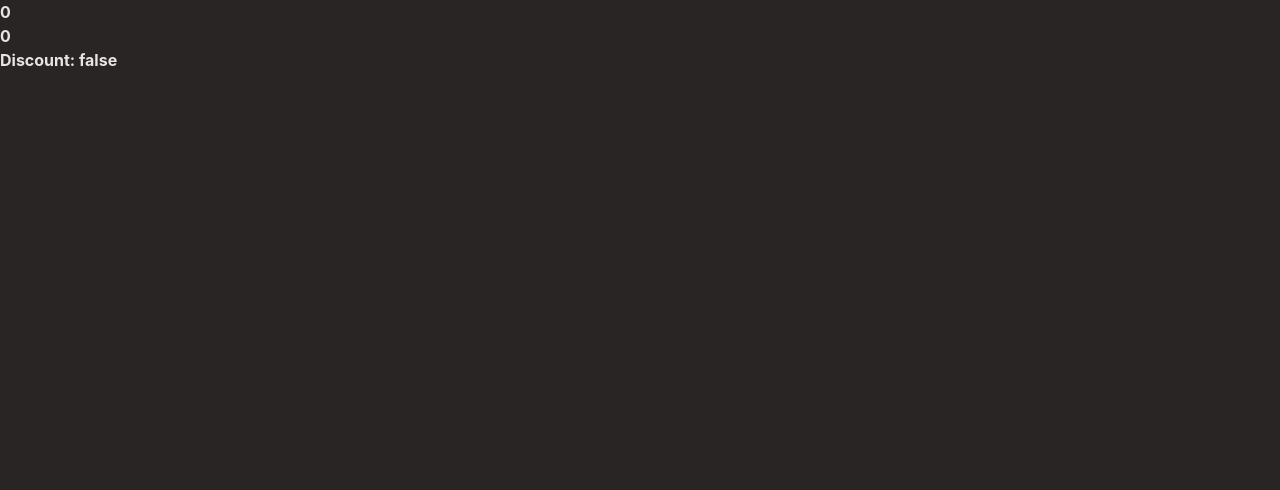
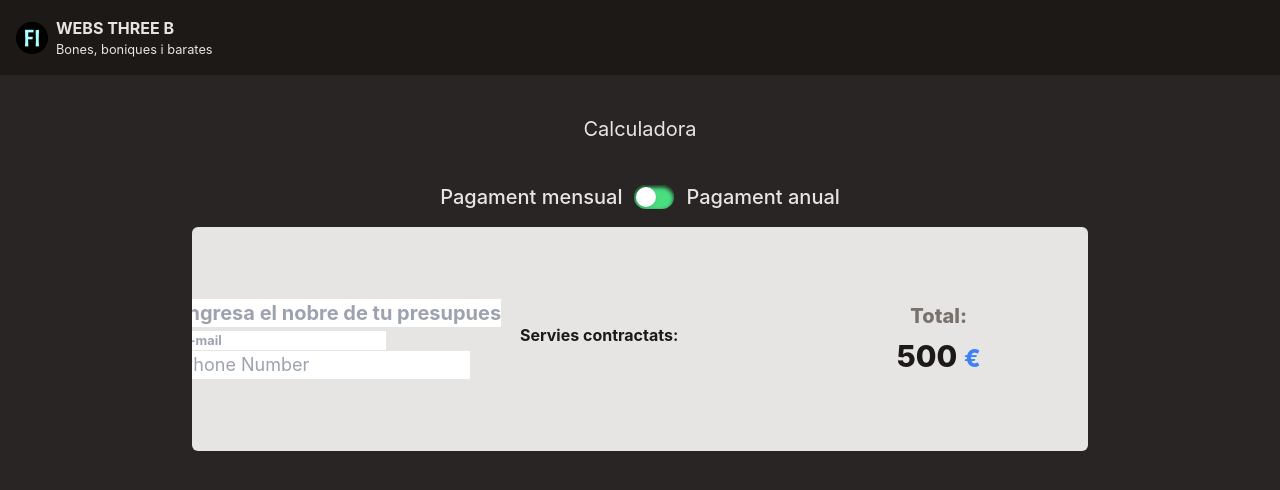
Before and after one commit to JuanDNJ/s6-pressupostos, a React (Vite) app: page /s6-pressupostos/view-pressupost in a window 1280 px wide. Shown: the top 490 px of the page. Built offline with nearby package versions, Linux system fonts and the light colour scheme.

Commit message:
Creando la vista para compartir el presupuesto

```diff
--- a/src/App.jsx
+++ b/src/App.jsx
@@ -4,6 +4,7 @@ import Calculator from "./pages/Calculator";
 import Store from "./context/Store";
 import Modal from "./components/Modal";
 import ViewPressupost from "./pages/ViewPressupost";
+
 const App = () => {
   return (
     <Store>
--- a/src/components/AnnualBudget.jsx
+++ b/src/components/AnnualBudget.jsx
@@ -1,17 +1,25 @@
+import { useEffect, useRef } from "react";
 import { useStore } from "../hooks";
 
-const AnnualBudget = () => {
+const AnnualBudget = ({ checked }) => {
   const { handlerInputDiscount } = useStore();
+  const inputAnual = useRef();
+  const updateCheked = () => {
+    inputAnual.current.checked = checked;
+  };
+
+  useEffect(updateCheked, [checked]);
   return (
     <label
       htmlFor="toggle"
-      className="flex  items-center justify-center cursor-pointer "
+      className="flex items-center justify-center cursor-pointer "
     >
       <div className="mr-3 text-sm md:text-xl text-stone-200 font-medium">
         Pagament mensual
       </div>
       <div className="relative ">
         <input
+          ref={inputAnual}
           id="toggle"
           type="checkbox"
           className="hidden peer/toggle"
--- /dev/null
+++ b/src/components/Budget.jsx
@@ -0,0 +1,7 @@
+export default function Budget({ children }) {
+  return (
+    <article className="md:min-h-56 grid md:grid-cols-3 bg-stone-200 rounded-md overflow-hidden relative">
+      {children}
+    </article>
+  );
+}
--- a/src/components/BudgetCard.jsx
+++ b/src/components/BudgetCard.jsx
@@ -1,57 +1,33 @@
-import { Link } from "react-router-dom";
-import { useStore } from "../hooks";
-import IconShared from "../assets/shared.svg";
+import ProductCard from "./ProductCard";
+import Budget from "./Budget";
+import ViewBudgetAmount from "./ViewBudgetAmount";
+import BudgetHeader from "./BudgetHeader";
+import ViewDiscount from "./ViewDiscount";
 const BudgetCard = ({ budget }) => {
-  const { discount } = useStore();
+  return (
+    <Budget>
+      <BudgetHeader>
+        <ViewDiscount checkView={budget.checkedDiscount} />
+      </BudgetHeader>
 
-  return (
-    <article className="md:min-h-56 grid md:grid-cols-3 bg-stone-200 rounded-md overflow-hidden relative">
-      <i
-        title="20% de descompte pel pagament anual"
-        className={`${
-          budget.checkedDiscount
-            ? "flex items-center justify-center absolute top-3 right-3 font-bold text-sm text-stone-800 border-2 border-stone-500 p-2 bg-yellow-300 rounded-full w-10 h-10 cursor-help"
-            : "hidden"
-        }`}
-      >
-        {discount}%
-      </i>
-      <Link
-        title="Comparteix el teu pressupost"
-        className="absolute top-5 right-20"
-        to={`/view-pressupost?id=${budget.id}`}
-      >
-        <img src={IconShared} alt="Icon Shared" />
-      </Link>
-      <div className="flex flex-col items-center justify-center p-4 ">
-        <strong className="text-xl">{budget.nameBudget}</strong>
-        <small className="font-bold">{budget.user.email}</small>
-        <small className="text-lg">{budget.user.phone}</small>
-      </div>
+      {budget.nameBudget && (
+        <div className="flex flex-col items-center justify-center p-4 ">
+          <strong className="text-xl text-center">{budget.nameBudget}</strong>
+          <small className="font-bold text-left">{budget.user.email}</small>
+          <small className="text-lg">{budget.user.phone}</small>
+        </div>
+      )}
+
       <div className="flex flex-col items-center justify-center gap-2">
         <strong className="w-60">Servies contractats:</strong>
-        <ul className="w-60 list-disc list-inside flexflex-col items-stajustify-center font-bold text-sm">
+        <ul className="w-60 list-disc list-inside flex flex-col justify-center font-bold text-sm">
           {budget.products.map((prod) => (
-            <li key={prod.id} className="flex gap-2 items-center">
-              <strong>{prod.name}</strong>
-              {prod.type === 101 && (
-                <span>
-                  ({prod.pages} pàginas , {prod.languages} llenguatges)
-                </span>
-              )}
-            </li>
+            <ProductCard key={prod.id} product={prod} />
           ))}
         </ul>
       </div>
-      <div className="flex md:flex-col items-center justify-center gap-2 py-4 px-2">
-        <strong className="text-xl font-extrabold text-stone-500">
-          Total:
-        </strong>
-        <strong className="text-3xl font-extrabold">
-          {budget.totalPrice} <small className="text-blue-500">€</small>
-        </strong>
-      </div>
-    </article>
+      <ViewBudgetAmount price={budget.totalPrice} />
+    </Budget>
   );
 };
 export default BudgetCard;
--- /dev/null
+++ b/src/components/BudgetHeader.jsx
@@ -0,0 +1,7 @@
+export default function BudgetHeader({ children }) {
+  return (
+    <header className="absolute bottom-0 md:bottom-40 flex gap-4 justify-end items-center w-full  p-4 ">
+      {children}
+    </header>
+  );
+}
--- a/src/components/Form.jsx
+++ b/src/components/Form.jsx
@@ -21,6 +21,7 @@ const Form = ({ children, name }) => {
     setFilterBudgets,
     checkedDiscount,
     discount,
+
     budgets,
   } = useStore();
 
--- /dev/null
+++ b/src/components/ProductCard.jsx
@@ -0,0 +1,26 @@
+export default function productCard({ product }) {
+  return (
+    <li key={product.id} className="flex gap-2 items-center">
+      <strong>{product.name}</strong>
+      {product.type === 101 && (
+        <span>
+          (
+          {product.pages >= 1 &&
+            `${
+              product.pages === 1
+                ? `${product.pages} pàgina`
+                : `${product.pages} pàginas`
+            }`}
+          {product.pages >= 1 && product.languages >= 1 && ","}
+          {product.languages >= 1 &&
+            `${
+              product.languages === 1
+                ? `${product.languages} llenguatge`
+                : `${product.languages} llenguatges`
+            }`}
+          )
+        </span>
+      )}
+    </li>
+  );
+}
--- /dev/null
+++ b/src/components/ViewBudgetAmount.jsx
@@ -0,0 +1,10 @@
+export default function ViewBudgetAmount({ price }) {
+  return (
+    <div className="text-stone-900 flex md:flex-col items-center justify-center gap-2 py-4 px-2">
+      <strong className="text-xl font-extrabold text-stone-500">Total:</strong>
+      <strong className="text-3xl font-extrabold">
+        {price} <small className="text-blue-500">€</small>
+      </strong>
+    </div>
+  );
+}
--- /dev/null
+++ b/src/components/ViewDiscount.jsx
@@ -0,0 +1,14 @@
+import { discount } from "../utils";
+
+export default function ViewDiscount({ checkView }) {
+  return (
+    checkView && (
+      <i
+        title="20% de descompte pel pagament anual"
+        className="flex items-center justify-center font-bold text-sm text-stone-800 border-2 border-stone-500 p-2 bg-yellow-300 rounded-full w-10 h-10 cursor-help"
+      >
+        {discount}%
+      </i>
+    )
+  );
+}
--- a/src/pages/ViewPressupost.jsx
+++ b/src/pages/ViewPressupost.jsx
@@ -1,23 +1,91 @@
-import { useSearchParams } from "react-router-dom";
+import { Link, useSearchParams } from "react-router-dom";
+import { urlShared } from "../utils";
+import { useStore } from "../hooks";
+import { useEffect } from "react";
+import MainHeader from "../components/MainHeader";
+import Navigation from "../components/Navigation";
+import ProductCard from "../components/ProductCard";
+import Budget from "../components/Budget";
+import AnnualBudget from "../components/AnnualBudget";
+import ViewBudgetAmount from "../components/ViewBudgetAmount";
+import BudgetHeader from "../components/BudgetHeader";
+import ViewDiscount from "../components/ViewDiscount";
 
 const ViewPressupost = () => {
   const [searchParams] = useSearchParams();
+  const { services, addProduct, products } = useStore();
 
-  const web = Boolean(searchParams.get("web"));
-  const seo = Boolean(searchParams.get("seo"));
-  const ads = Boolean(searchParams.get("ads"));
-  const pages = Number(searchParams.get("pages"));
-  const languages = Number(searchParams.get("languages"));
-  const discount = Boolean(searchParams.get("discount"));
+  const viewUrlShared = {
+    web: Boolean(
+      (searchParams.get("web") && services.find((rec) => rec.name === "Web")) ||
+        urlShared.web
+    ),
+    seo: searchParams.get("seo") === "true" || urlShared.seo,
+    ads: searchParams.get("ads") === "true" || urlShared.ads,
+    pages: Number(searchParams.get("pages")) || urlShared.pages,
+    languages: Number(searchParams.get("languages")) || urlShared.languages,
+    discount: searchParams.get("discount") === "true" || urlShared.discount,
+  };
+
+  const updateProducts = () => {
+    viewUrlShared.web &&
+      addProduct(
+        services.find((rec) => {
+          if (rec.name === "Web") {
+            rec.pages = viewUrlShared.pages;
+            rec.languages = viewUrlShared.languages;
+            return rec;
+          }
+        })
+      );
+    viewUrlShared.ads && addProduct(services.find((rec) => rec.name === "Ads"));
+    viewUrlShared.seo && addProduct(services.find((rec) => rec.name === "Seo"));
+  };
+
+  useEffect(updateProducts);
 
   return (
-    <section className="flex flex-col">
-      <strong>{web && "Web"}</strong>
-      <strong>{seo && "Seo"}</strong>
-      <strong>{ads && "Ads"}</strong>
-      <strong>{pages && `Num pages: ${pages}`}</strong>
-      <strong>{languages && `Num languages: ${languages}`}</strong>
-      <strong>{`Discount: ${JSON.stringify(discount)}`}</strong>
+    <section className="flex flex-col gap-4 ">
+      <MainHeader />
+      <Navigation>
+        <Link className=" p-2 text-xl hover:text-pink-300 " to="/calculadora">
+          Calculadora
+        </Link>
+      </Navigation>
+      <AnnualBudget checked={viewUrlShared.discount ? true : false} />
+      <section className="max-w-4xl m-auto">
+        <Budget>
+          <BudgetHeader>
+            <ViewDiscount checkView={viewUrlShared.discount} />
+          </BudgetHeader>
+
+          <div className="flex flex-col items-center justify-center p-4 text-stone-900">
+            <form>
+              <strong className="text-xl">
+                <input
+                  type="text"
+                  placeholder="Ingresa el nobre de tu presupuesto"
+                />
+              </strong>
+              <small className="font-bold">
+                <input type="email" placeholder="E-mail" />
+              </small>
+              <small className="text-lg">
+                <input type="tel" placeholder="Phone Number" />
+              </small>
+            </form>
+          </div>
+          <div className="flex flex-col items-center justify-center gap-2 text-stone-900">
+            <strong className="w-60">Servies contractats:</strong>
+            <ul className="w-60 list-disc list-inside flexflex-col items-stajustify-center font-bold text-sm">
+              {products.map((rec) => (
+                <ProductCard key={rec.id} product={rec} />
+              ))}
+            </ul>
+          </div>
+          <ViewBudgetAmount price={500} />
+        </Budget>
+      </section>
     </section>
   );
 };
--- a/src/utils/index.js
+++ b/src/utils/index.js
@@ -18,6 +18,14 @@ const infoModal = {
     description:
       "Afegeix les págines que necesitis per a dur a terme el teu projecte. El cost de cada pàgina es de 30€.",
   },
+};
+const urlShared = {
+  web: false,
+  seo: false,
+  ads: false,
+  pages: 0,
+  languages: 0,
+  discount: false,
 };
 const calculateTotalBudget = (payload, priceAddOptWebType) => {
   const total = payload.reduce((acc, prod) => {
@@ -72,6 +80,7 @@ export {
   discount,
   infoModal,
   user,
+  urlShared,
   calculateDiscount,
   calculateTotalBudget,
   getBudgetsToLocalStorage,
```
